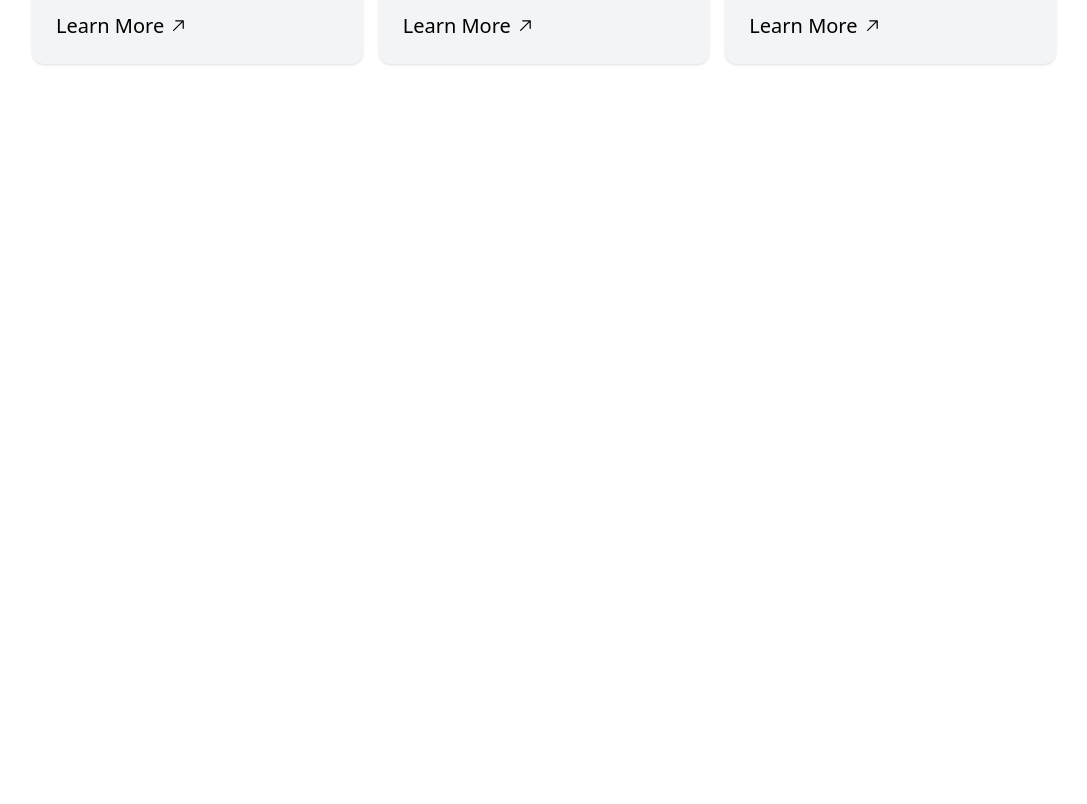
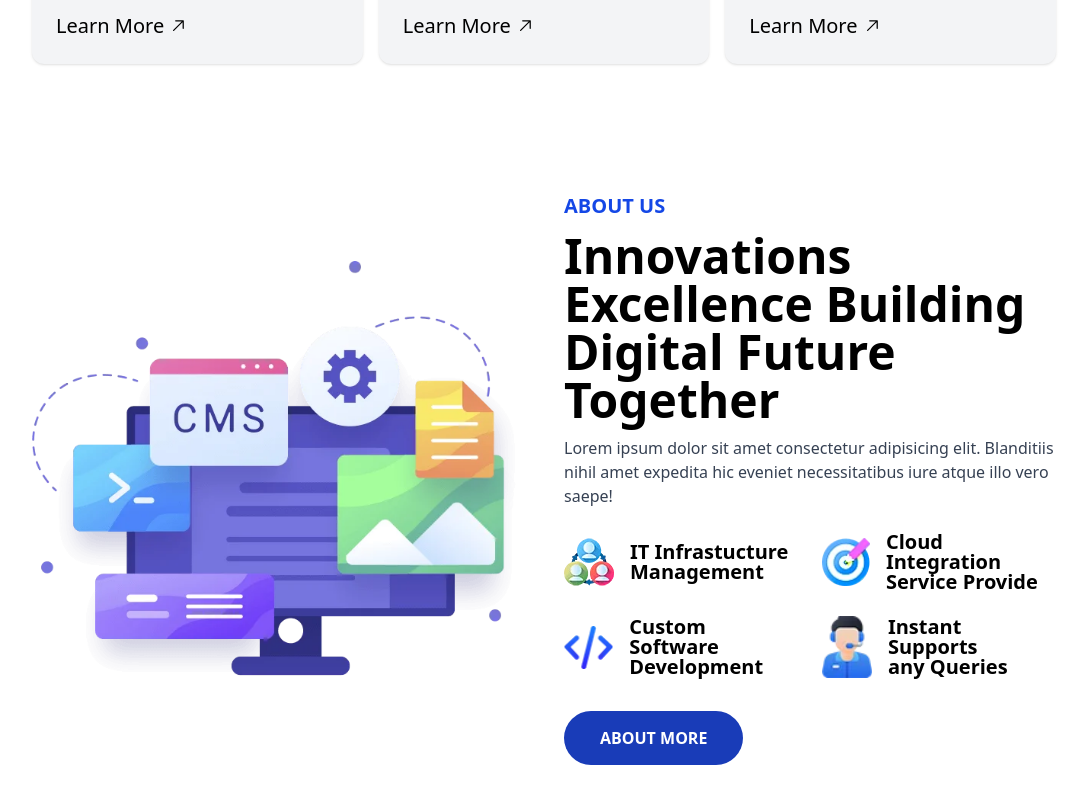
Before and after one commit to DevGabrielrr/software_starter-Next, a Next.js app: page / in a window 1280 px wide. Shown: the part 1780-2584 px from the top of the page, without its empty margins (96-1183 px from the left). Before the commit the page ends 1908 px from the top, so only its background shows below. Built offline with nearby package versions, Linux system fonts and the light colour scheme.

Commit message:
feat: finish about

```diff
--- /dev/null
+++ b/components/Home/About/About.tsx
@@ -0,0 +1,65 @@
+import Image from "next/image";
+import React from "react";
+
+const About = () => {
+  return (
+    <div className="pt-16 pb-16">
+      <div className="w-[80%] mx-auto grid grid-cols-1 lg:grid-cols-2 gap-10 items-center">
+        {/* Image content  */}
+        <div>
+          <Image
+            src="/images/about.png"
+            alt="About Us"
+            width={700}
+            height={700}
+          />
+        </div>
+        {/* Text content */}
+        <div>
+          <p className="text-sm sm:text-base md:text-xl font-bold text-blue-700 dark:text-pink-500 uppercase ">
+            About Us
+          </p>
+          <h1 className="text-2xl md:text-3xl lg:text-5xl mt-3 font-bold leading-[1.8rem] md:leading-[3rem]">
+            Innovations Excellence Building Digital Future Together
+          </h1>
+          <p className="mt-3 text-gray-700 dark:text-gray-300">
+            Lorem ipsum dolor sit amet consectetur adipisicing elit. Blanditiis
+            nihil amet expedita hic eveniet necessitatibus iure atque illo vero
+            saepe!
+          </p>
+          <div className="mt-6 grid grid-cols-1 sm:grid-cols-2 gap-6 items-center">
+            <div className="flex items-center gap-4">
+              <Image src="/images/a1.png" alt="icon" width={50} height={50} />
+              <h1 className="text-lg sm:text-xl font-bold leading-5">
+                IT Infrastucture <br /> Management
+              </h1>
+            </div>
+            <div className="flex items-center gap-4">
+              <Image src="/images/a2.png" alt="icon" width={50} height={50} />
+              <h1 className="text-lg sm:text-xl font-bold leading-5">
+                Cloud Integration <br /> Service Provide
+              </h1>
+            </div>
+            <div className="flex items-center gap-4">
+              <Image src="/images/a3.png" alt="icon" width={50} height={50} />
+              <h1 className="text-lg sm:text-xl font-bold leading-5">
+                Custom Software <br />Development
+              </h1>
+            </div>
+            <div className="flex items-center gap-4">
+              <Image src="/images/a4.png" alt="icon" width={50} height={50} />
+              <h1 className="text-lg sm:text-xl font-bold leading-5">
+                Instant Supports <br /> any Queries
+              </h1>
+            </div>
+          </div>
+          <div className="mt-12">
+            <a href="#_" className="w-full py-4 text-base text-center text-white transition-colors font-semibold duration-300 bg-blue-800 rounded-full uppercase hover:bg-blue-900 ease px-9 md:w-auto">About More</a>
+          </div>
+        </div>
+      </div>
+    </div>
+  );
+};
+
+export default About;
--- a/components/Home/Hero/Hero.tsx
+++ b/components/Home/Hero/Hero.tsx
@@ -18,7 +18,7 @@ const Hero = () => {
           {/* description */}
           <p className="text-sm sm:text-base font-medium md:text-lg text-gray-300">Lorem ipsum dolor, sit amet consectetur adipisicing elit. Dolor odio error provident molestiae ducimus obcaecati? Id deleniti cupiditate sed.</p>
           {/* Button */}
-          <a href="#" className="relative inline-flex items-center justify-start mt-3 px-6 py-3 overflow-hidden font-medium transition-all bg-white rounded hover:bg-white group ">
+          <a href="#_" className="relative inline-flex items-center justify-start mt-3 px-6 py-3 overflow-hidden font-medium transition-all bg-white rounded hover:bg-white group ">
             <span className="w-48 h-48 rounded rotate-[-40deg] bg-purple-600 absolute bottom-0 left-0 -translate-x-full ease-out duration-500 transition-all translate-y-full mb-9 ml-9 group-hover:ml-0 group-hover:mb-32 group-hover:translate-x-0"></span>
             <span className="relative w-full text-left font-bold text-black transition-colors duration-300 ease-in-out group-hover:text-white">Discover More</span>
           </a>
--- a/components/Home/Home.tsx
+++ b/components/Home/Home.tsx
@@ -1,12 +1,14 @@
 import React from "react";
 import Hero from "./Hero/Hero";
 import Services from "./Services/Services";
+import About from "./About/About";
 
 const Home = () => {
   return (
     <div className="overflow-hidden">
       <Hero />
-      <Services/>
+      <Services />
+      <About />
     </div>
   );
 };
--- a/components/Home/Services/Services.tsx
+++ b/components/Home/Services/Services.tsx
@@ -17,7 +17,7 @@ const Services = () => {
           </div>
           <div className="lg:ml-auto">
             <a
-              href="#"
+              href="#_"
               className="w-full py-4 text-base sm:text-lg md:text-xl text-center text-white transition-colors font-semibold duration-300 bg-blue-800 rounded-full uppercase hover:bg-blue-900 ease px-9 md:w-auto"
             >
               All Services
```
